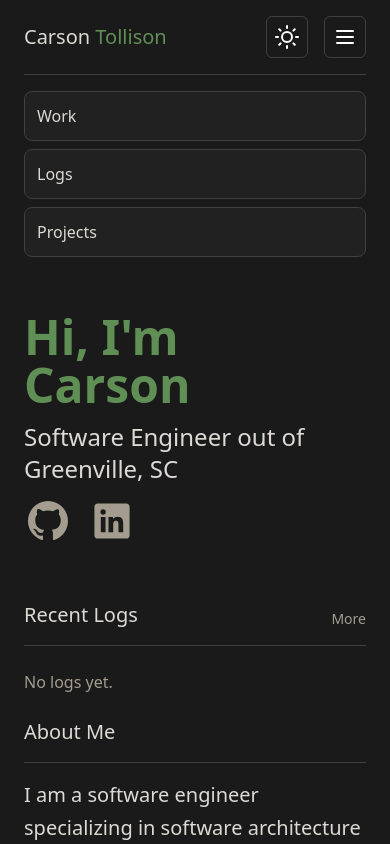
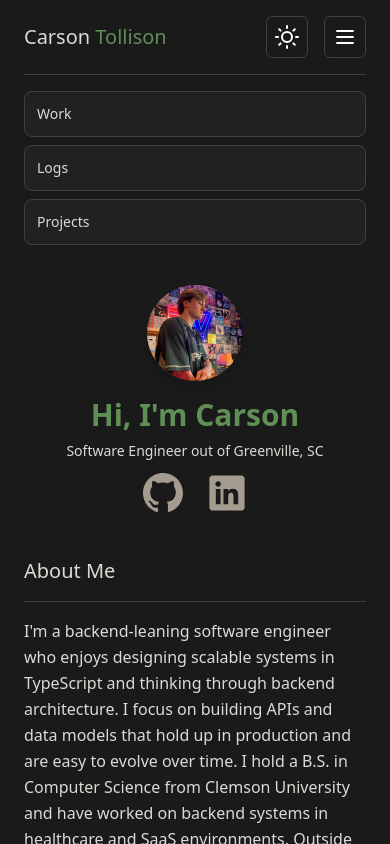
Before and after one commit to c-tollison/carson-dev, a React (Vite) app: page / in a window 390 px wide. Both pictures are taken after a click on the element 345 px from the left and 37 px from the top of the page. Shown: the top 844 px of the page. Built offline with nearby package versions, Linux system fonts and the light colour scheme.

Commit message:
Clean up text size. Clean up header on mobile.

```diff
--- a/src/components/hero.tsx
+++ b/src/components/hero.tsx
@@ -20,16 +20,25 @@ export default function Hero() {
     }, []);
 
     return (
-        <div className='flex flex-row gap-4 items-center md:justify-between'>
-            <div className='py-10 flex flex-col gap-3 md:w-1/2'>
-                <h1 className='text-primary text-5xl font-bold'>{displayedText}</h1>
-                <h2 className='text-2xl font-medium'>Software Engineer out of Greenville, SC</h2>
+        <div className='flex flex-row gap-4 items-center justify-center md:justify-between'>
+            <div className='py-6 md:py-10 flex flex-col items-center md:items-start gap-2 md:gap-3 md:w-1/2 w-full'>
+                {/* Mobile circular image - centered above text */}
+                <div className='md:hidden w-24 h-24 mb-2'>
+                    <img
+                        src='ct.jpg'
+                        alt='Carson'
+                        className='w-full h-full object-cover rounded-full shadow-lg'
+                    />
+                </div>
+                <h1 className='text-primary text-3xl md:text-5xl font-bold'>{displayedText}</h1>
+                <h2 className='text-sm md:text-xl font-medium'>Software Engineer out of Greenville, SC</h2>
                 <div className='flex gap-4'>
                     <Github />
                     <LinkedIn />
                 </div>
             </div>
-            <div className='md:w-1/2 w-0 flex justify-end'>
+            {/* Desktop large image */}
+            <div className='hidden md:flex md:w-1/2 justify-end'>
                 <div className='w-full max-w-md aspect-square'>
                     <img
                         src='ct.jpg'
--- a/src/components/log/log-card.tsx
+++ b/src/components/log/log-card.tsx
@@ -23,8 +23,8 @@ export default function LogCard({ title, date, route, thumbnail, topics }: LogCa
                 )}
                 <div className='flex justify-between items-center w-full min-w-0'>
                     <div className='flex-1 min-w-0'>
-                        <h4 className='text-lg font-semibold text-foreground group-hover:text-primary transition-colors truncate'>{title}</h4>
-                        <p className='text-base text-muted-foreground mt-0.5'>{date}</p>
+                        <h4 className='text-base font-semibold text-foreground group-hover:text-primary transition-colors truncate'>{title}</h4>
+                        <p className='text-sm text-muted-foreground mt-0.5'>{date}</p>
                         <div className='mt-2 flex flex-wrap gap-2'>
                             {topics.map((topic, index) => (
                                 <span
--- a/src/components/nav-bar.tsx
+++ b/src/components/nav-bar.tsx
@@ -59,7 +59,7 @@ export default function NavBar() {
                     <li>
                         <Link
                             to='/work'
-                            className={`${activePage === NavBarPages.Work ? 'text-primary' : 'text-muted-foreground '} hover:text-primary transition-colors text-l`}
+                            className={`${activePage === NavBarPages.Work ? 'text-primary' : 'text-muted-foreground '} hover:text-primary transition-colors text-sm`}
                         >
                             Work
                         </Link>
@@ -67,7 +67,7 @@ export default function NavBar() {
                     <li>
                         <Link
                             to='/log'
-                            className={`${activePage === NavBarPages.Log ? 'text-primary' : 'text-muted-foreground '} hover:text-primary transition-colors text-l`}
+                            className={`${activePage === NavBarPages.Log ? 'text-primary' : 'text-muted-foreground '} hover:text-primary transition-colors text-sm`}
                         >
                             Logs
                         </Link>
@@ -75,7 +75,7 @@ export default function NavBar() {
                     <li>
                         <Link
                             to='/projects'
-                            className={`${activePage === NavBarPages.Projects ? 'text-primary' : 'text-muted-foreground '} hover:text-primary transition-colors text-l`}
+                            className={`${activePage === NavBarPages.Projects ? 'text-primary' : 'text-muted-foreground '} hover:text-primary transition-colors text-sm`}
                         >
                             Projects
                         </Link>
@@ -89,21 +89,21 @@ export default function NavBar() {
                         <div className='flex flex-col gap-2'>
                             <Link
                                 to='work'
-                                className='w-full p-3 rounded-lg bg-card hover:bg-popover hover:shadow-lg transition-all duration-300 ease-in-out border border-border'
+                                className='w-full p-3 rounded-lg bg-card hover:bg-popover hover:shadow-lg transition-all duration-300 ease-in-out border border-border text-sm'
                                 onClick={toggleNavBar}
                             >
                                 Work
                             </Link>
                             <Link
                                 to='log'
-                                className='p-3 rounded-lg bg-card hover:bg-popover hover:shadow-lg transition-all duration-300 ease-in-out border border-border'
+                                className='p-3 rounded-lg bg-card hover:bg-popover hover:shadow-lg transition-all duration-300 ease-in-out border border-border text-sm'
                                 onClick={toggleNavBar}
                             >
                                 Logs
                             </Link>
                             <Link
                                 to='projects'
-                                className='p-3 rounded-lg bg-card hover:bg-popover hover:shadow-lg transition-all duration-300 ease-in-out border border-border'
+                                className='p-3 rounded-lg bg-card hover:bg-popover hover:shadow-lg transition-all duration-300 ease-in-out border border-border text-sm'
                                 onClick={toggleNavBar}
                             >
                                 Projects
--- a/src/components/work-experience.tsx
+++ b/src/components/work-experience.tsx
@@ -20,11 +20,11 @@ export default function WorkExperience({ route, name, title, date, imageUrl }: W
                     />
                 </div>
                 <div className='flex-1 min-w-0'>
-                    <h3 className='text-xl font-semibold text-foreground group-hover:text-primary transition-colors truncate'>
+                    <h3 className='text-base font-semibold text-foreground group-hover:text-primary transition-colors truncate'>
                         {name}
                     </h3>
-                    <p className='text-base text-foreground font-medium mt-0.5'>{title}</p>
-                    <p className='text-base text-muted-foreground mt-1'>{date}</p>
+                    <p className='text-sm text-foreground font-medium mt-0.5'>{title}</p>
+                    <p className='text-sm text-muted-foreground mt-1'>{date}</p>
                 </div>
                 <div className='text-primary text-lg opacity-0 group-hover:opacity-100 transition-opacity flex-shrink-0'>&#8594;</div>
             </div>
--- a/src/routes/dashboard.tsx
+++ b/src/routes/dashboard.tsx
@@ -10,7 +10,7 @@ function Dashboard() {
         <PageWrapper>
             <Hero />
             <div className='flex flex-col md:flex-row md:gap-4'>
-                <div className='mt-4 md:w-2/6 w-full'>
+                <div className='mt-4 md:w-2/6 w-full order-2 md:order-1'>
                     <h3 className='flex justify-between items-end border-b pb-4 border-border text-xl'>
                         <span>Recent Logs</span>
                         <span className='text-sm'>
@@ -29,10 +29,10 @@ function Dashboard() {
                                         className='group flex justify-between items-center py-2 transition-all duration-300 ease-in-out'
                                     >
                                         <div>
-                                            <h4 className='text-xl font-bold text-foreground'>{log.title}</h4>
+                                            <h4 className='text-base font-semibold text-foreground'>{log.title}</h4>
                                             <p className='text-sm text-muted-foreground'>{log.date}</p>
                                         </div>
-                                        <div className='text-primary text-xl opacity-0 group-hover:opacity-100 transition-opacity'>
+                                        <div className='text-primary text-base opacity-0 group-hover:opacity-100 transition-opacity'>
                                             &#8594;
                                         </div>
                                     </Link>
@@ -41,14 +41,10 @@ function Dashboard() {
                         )}
                     </ul>
                 </div>
-                <div className='mt-4 md:w-4/6 w-full'>
+                <div className='mt-4 md:w-4/6 w-full order-1 md:order-2'>
                     <h3 className='border-b pb-4 border-border text-xl'>About Me</h3>
-                    <p className='mt-4 text-xl leading-relaxed'>
-                        I am a software engineer specializing in software architecture and backend systems. I graduated
-                        from Clemson University with a B.S. in Computer Science and have since contributed to projects
-                        in the healthcare sector. I enjoy working with TypeScript and I'm passionate about
-                        building scalable systems. Outside of work, I like to watch anime, get tattoos, or travel with
-                        my wife.
+                    <p className='mt-4 text-md leading-relaxed'>
+                        I'm a backend-leaning software engineer who enjoys designing scalable systems in TypeScript and thinking through backend architecture. I focus on building APIs and data models that hold up in production and are easy to evolve over time. I hold a B.S. in Computer Science from Clemson University and have worked on backend systems in healthcare and SaaS environments. Outside of engineering, I enjoy traveling with my wife, getting tattoos, and watching anime
                     </p>
                 </div>
             </div>
--- a/src/routes/log.tsx
+++ b/src/routes/log.tsx
@@ -59,7 +59,7 @@ export default function Log() {
                             <button
                                 key={pageIndex}
                                 onClick={() => selectPage(pageIndex)}
-                                className={`p-1 text-l ${currentPage === pageIndex ? 'font-semibold' : ''}`}
+                                className={`p-1 text-sm ${currentPage === pageIndex ? 'font-semibold' : ''}`}
                             >
                                 {pageIndex + 1}
                             </button>
--- a/src/routes/projects.tsx
+++ b/src/routes/projects.tsx
@@ -26,7 +26,7 @@ export default function Projects() {
                             <div className='p-6 flex flex-col flex-1'>
                                 <div className='flex items-start justify-between gap-4 mb-3'>
                                     <h3
-                                        className={`text-xl font-semibold text-foreground transition-colors ${
+                                        className={`text-base font-semibold text-foreground transition-colors ${
                                             project.link ? 'group-hover:text-primary' : ''
                                         }`}
                                     >
@@ -38,7 +38,7 @@ export default function Projects() {
                                         </span>
                                     )}
                                 </div>
-                                <p className='text-base text-foreground leading-relaxed mb-4 flex-1'>
+                                <p className='text-sm text-foreground leading-relaxed mb-4 flex-1'>
                                     {project.description}
                                 </p>
                                 {project.topics && project.topics.length > 0 && (
```
Also changed, not shown: src/components/log/log-page.tsx (+4 -4 lines), src/components/work-page.tsx (+7 -7 lines).
